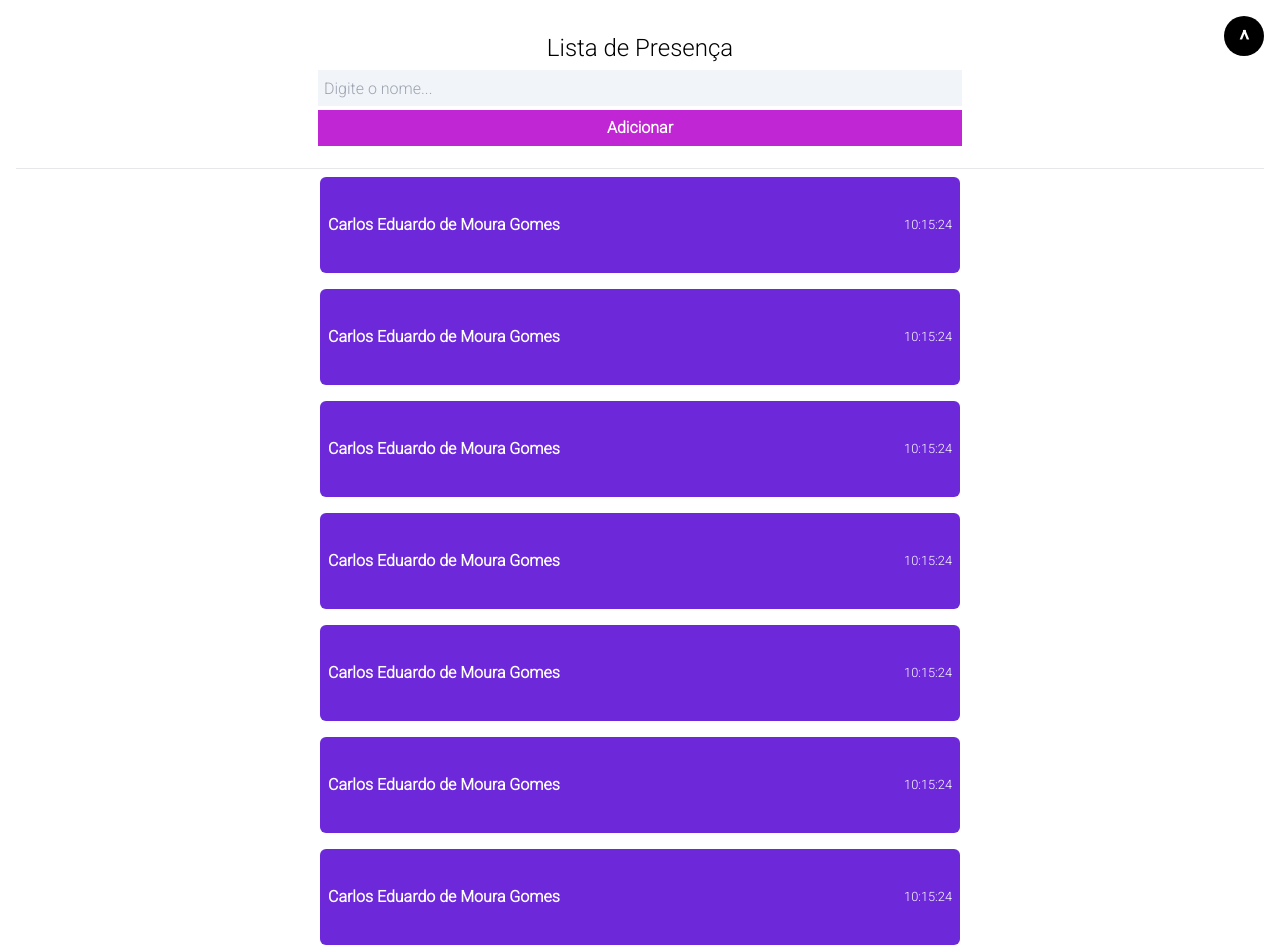
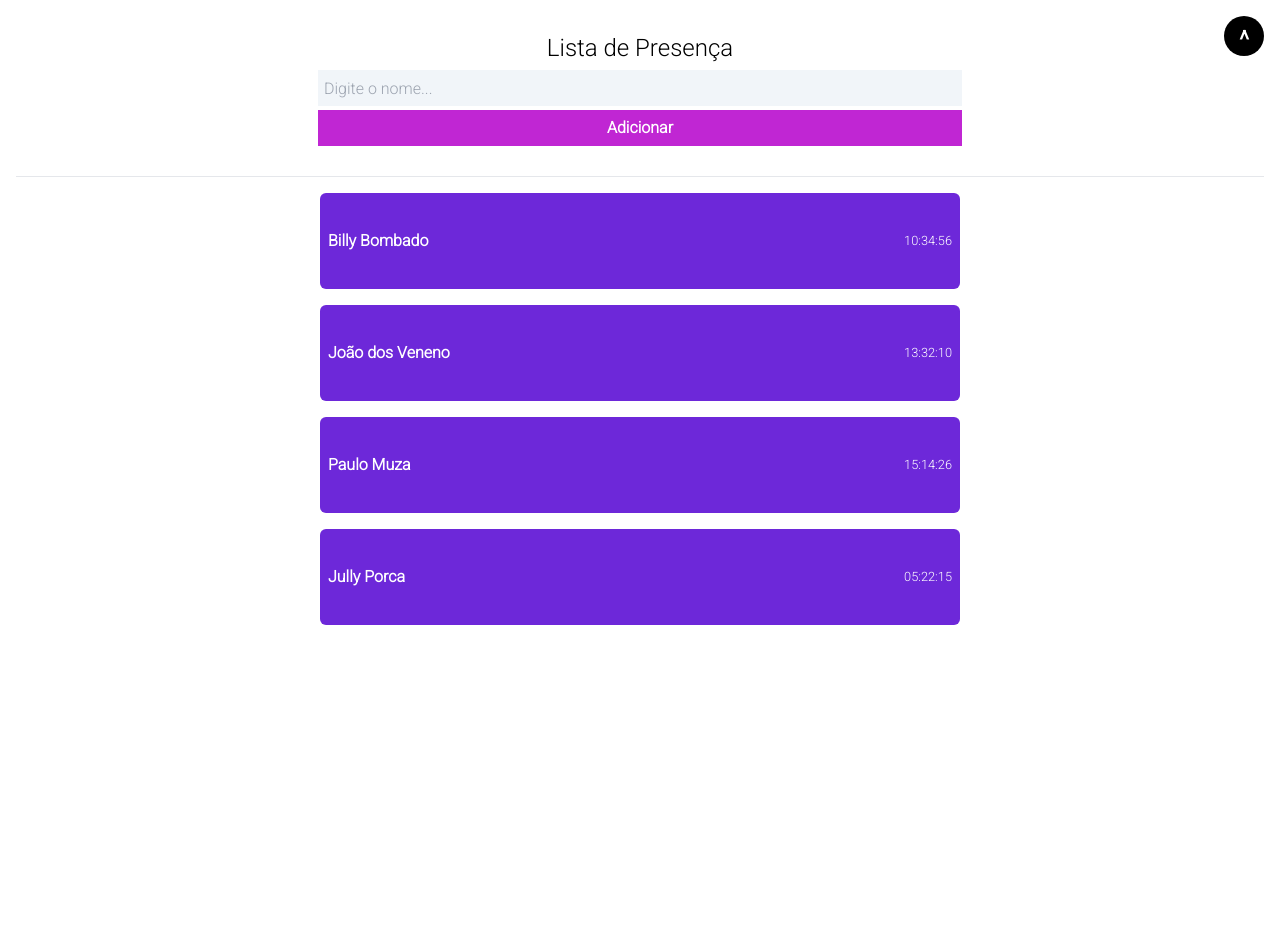
Before and after one commit to cemgthedev/JavaScript, a React (Vite) app in the folder Avançado/08_React/reactapp/: page / in a window 1280 px wide. Shown: the top 952 px of the page. After the commit the page ends 800 px from the top, so only its background shows below. Built offline with nearby package versions, Linux system fonts and the light colour scheme.

Commit message:
estudando o uso de propriedades nos componentes

```diff
--- a/Avançado/08_React/reactapp/src/components/Card/index.jsx
+++ b/Avançado/08_React/reactapp/src/components/Card/index.jsx
@@ -1,8 +1,9 @@
-export function Card() {
+
+export function Card({ name, time }) {
     return (
         <div class='bg-violet-700 text-white w-[50vw] h-24 m-auto p-2 rounded-md flex justify-between items-center hover:shadow-md hover:shadow-gray-600'>
-            <h1 class='font-semibold'>Carlos Eduardo de Moura Gomes</h1>
-            <small>10:15:24</small>
+            <h1 class='font-semibold'>{name}</h1>
+            <small>{time}</small>
         </div>
     );
 }
--- a/Avançado/08_React/reactapp/src/pages/Home/index.jsx
+++ b/Avançado/08_React/reactapp/src/pages/Home/index.jsx
@@ -3,27 +3,21 @@ import {Card} from '../../components/Card'
 
 export function Home() {
   return (
-    <div class="flex flex-col gap-2 p-4">
-      <a class="font-bold text-2xl bg-black text-white flex justify-center pt-2 w-10 h-10 fixed right-4 rounded-[100%]" href="#titulo">
+    <div class="flex flex-col gap-4 p-4" id="top">
+      <a class="font-bold text-2xl bg-black text-white flex justify-center pt-2 w-10 h-10 fixed right-4 rounded-[100%]" href="#top">
         ^
       </a>
-      <header class="flex flex-col p-4 gap-2">
-          <h1 class="font-sans text-2xl text-center" id='titulo'>Lista de Presença</h1>
-          <input class="m-auto w-[50vw] h-8 pl-1 ring-2 ring-slate-100 bg-slate-100 focus:ring-fuchsia-300 outline-none" type="text" placeholder='Digite o nome...'/>
+      <header class="flex flex-col p-4 gap-2 mb-0">
+          <h1 class="font-sans text-2xl text-center">Lista de Presença</h1>
+          <input class="m-auto w-[50vw] h-8 pl-1 ring-2 ring-slate-100 bg-slate-100 focus:ring-black outline-none" type="text" placeholder='Digite o nome...'/>
           <button class="m-auto w-[50vw] ring-2 ring-fuchsia-600 h-8 bg-fuchsia-600 text-white font-bold hover:ring-fuchsia-500 hover:bg-fuchsia-500" type='button'>Adicionar</button>
       </header>
-      <hr />
+      <hr/>
       <main class='flex flex-col gap-4'>
-        <Card/>
-        <Card/>
-        <Card/>
-        <Card/>
-        <Card/>
-        <Card/>
-        <Card/>
-        <Card/>
-        <Card/>
-        <Card/>
+        <Card name="Billy Bombado" time="10:34:56"/>
+        <Card name="João dos Veneno" time="13:32:10"/>
+        <Card name="Paulo Muza" time="15:14:26"/>
+        <Card name="Jully Porca" time="05:22:15"/>
       </main>
     </div>
   )
```
